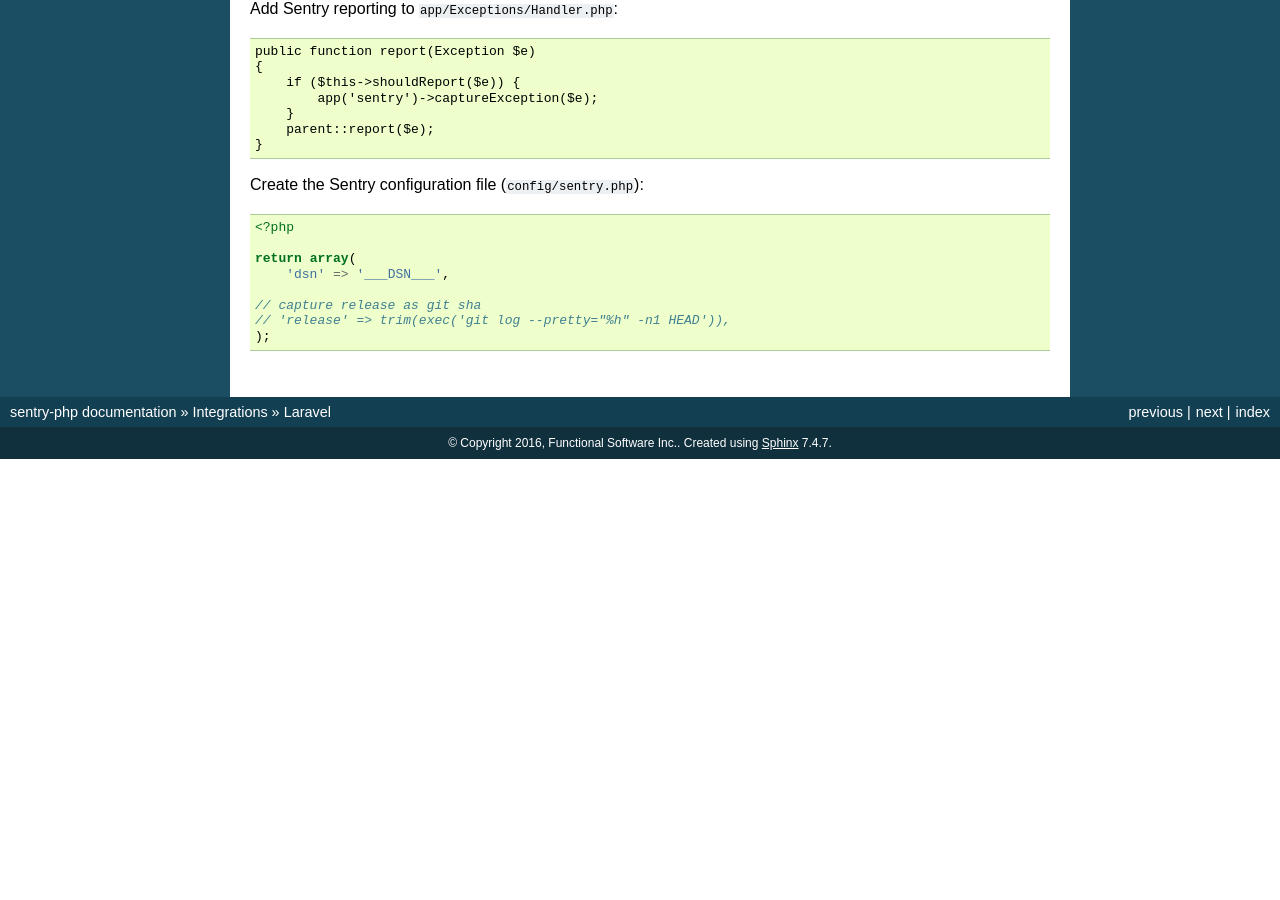
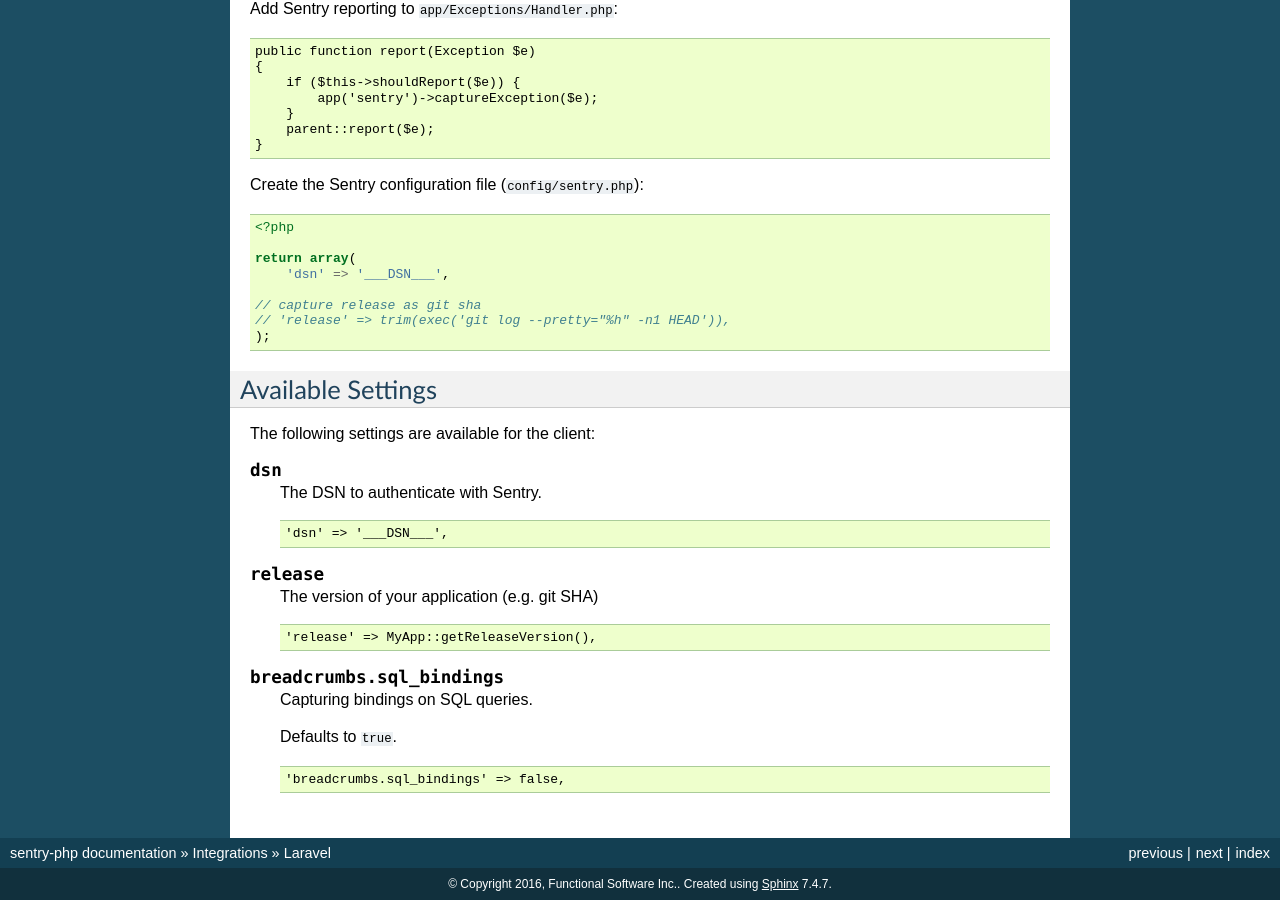
Before and after one commit to getsentry/sentry-php, a Sphinx documentation site: the page built from docs/integrations/laravel.rst, in a window 1280 px wide and 900 px high, scrolled down 2593 px. Built offline with Sphinx 7.4.7, drawn with Linux system fonts in a browser that asks for light colours; the version number could not be read and is left out; before the commit the page ends 3052 px from its top, so only the background shows below that.

Commit message:
Add available configuration settings for Laravel

```diff
--- a/docs/integrations/laravel.rst
+++ b/docs/integrations/laravel.rst
@@ -196,3 +196,35 @@
     // capture release as git sha
     // 'release' => trim(exec('git log --pretty="%h" -n1 HEAD')),
     );
+
+Available Settings
+------------------
+
+The following settings are available for the client:
+
+.. describe:: dsn
+
+    The DSN to authenticate with Sentry.
+
+    .. code-block:: php
+
+        'dsn' => '___DSN___',
+
+.. describe:: release
+
+    The version of your application (e.g. git SHA)
+
+    .. code-block:: php
+
+        'release' => MyApp::getReleaseVersion(),
+
+
+.. describe:: breadcrumbs.sql_bindings
+
+    Capturing bindings on SQL queries.
+
+    Defaults to ``true``.
+
+    .. code-block:: php
+
+        'breadcrumbs.sql_bindings' => false,
```
